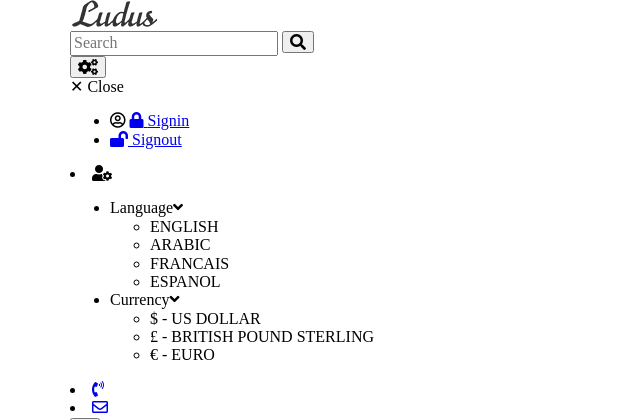
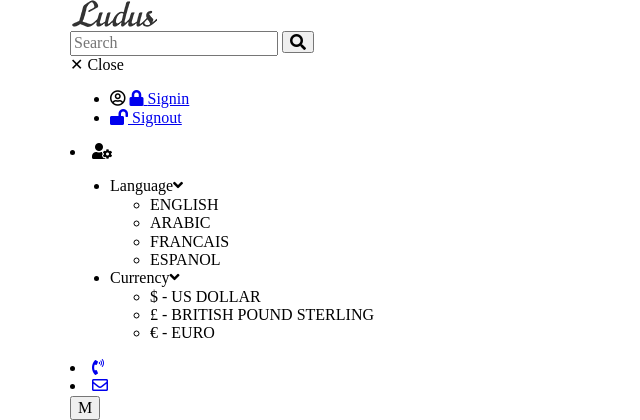
Before and after one commit to amilmshaji/Sanitaryware_Online_Shop, a Django app: template templates/dash-payment-option.html in a window 1280 px wide; the page is wider, and only the part inside the window is pictured. Shown: the top 420 px of that part, without its empty margins (0-640 px from the left). Run offline with Django 4.2, Linux system fonts and the light colour scheme; the template is opened without the code that fills it, so the values that code supplies are empty.

Commit message:
Update dash-payment-option.html

```diff
--- a/templates/dash-payment-option.html
+++ b/templates/dash-payment-option.html
@@ -44,7 +44,7 @@
                         <!--====== Dropdown Main plugin ======-->
                         <div class="menu-init" id="navigation">
 
-                            <button class="btn btn--icon toggle-button fas fa-cogs" type="button"></button>
+
 
                             <!--====== Menu ======-->
                             <div class="ah-lg-mode">
```
